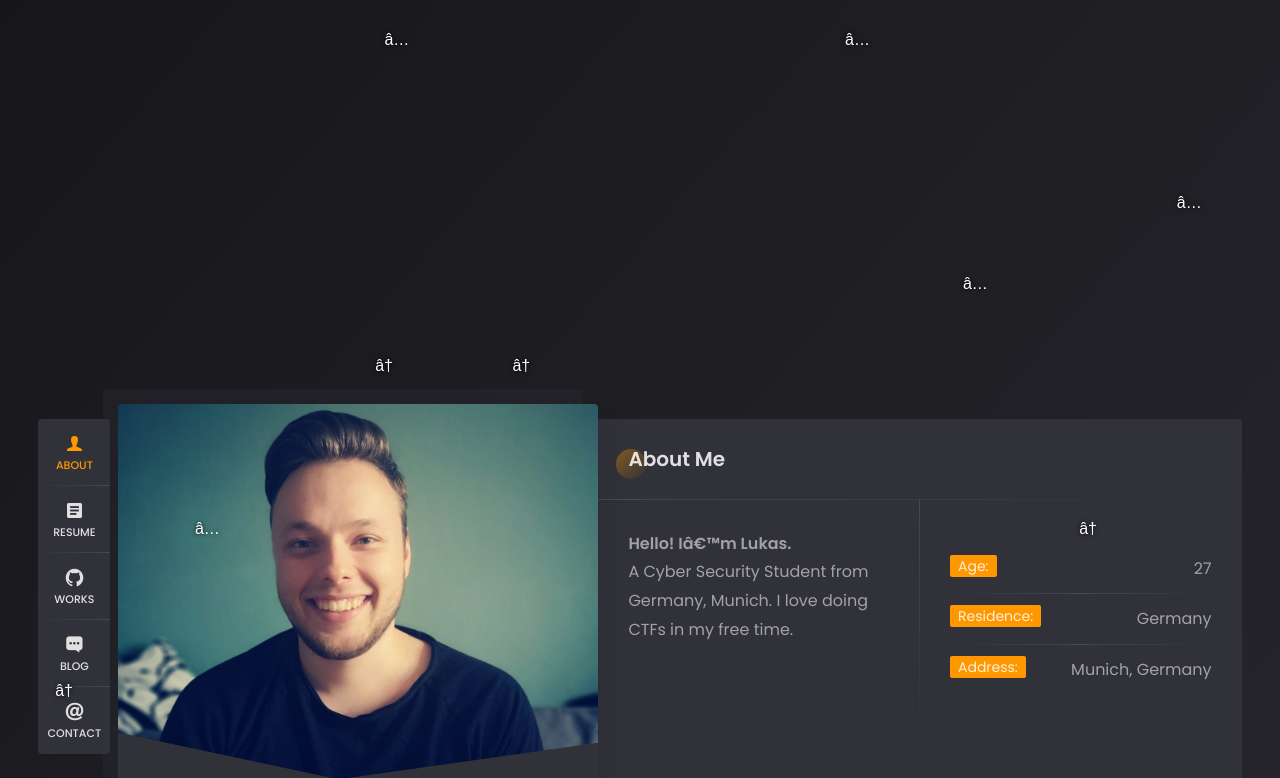
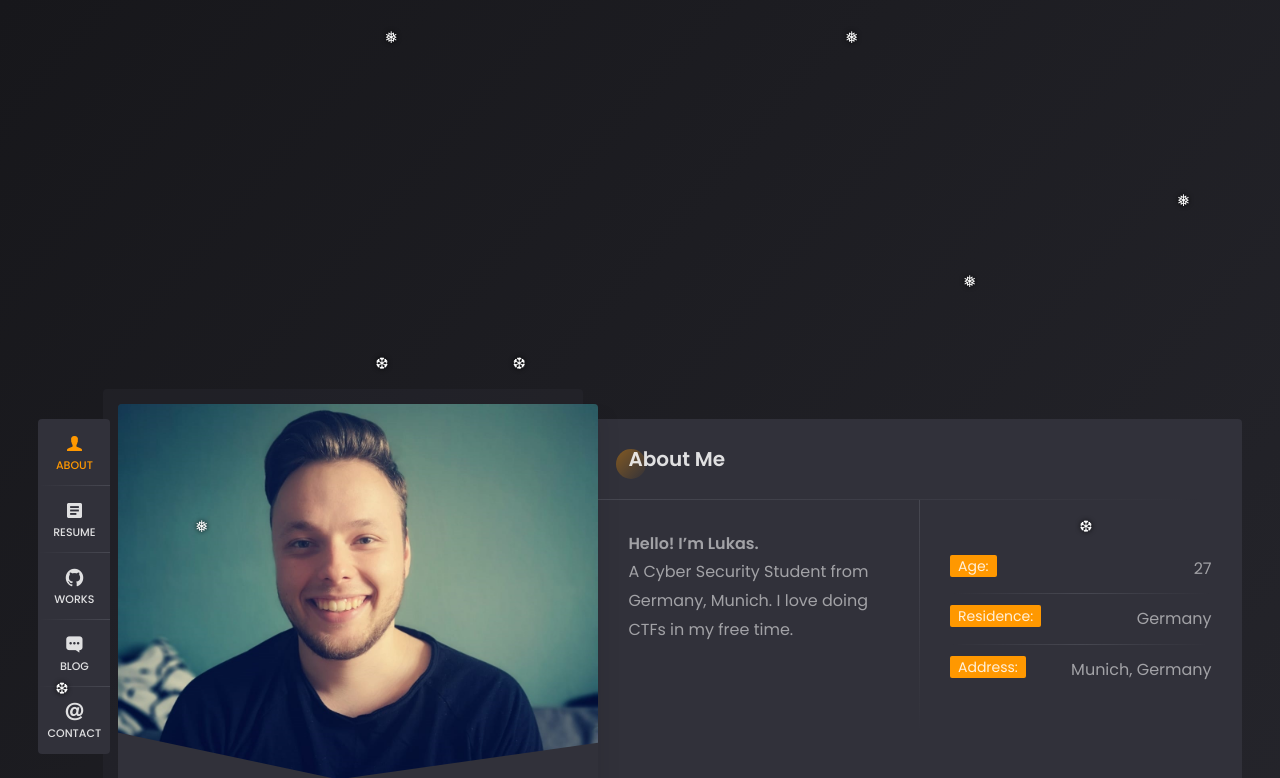
Before and after one commit to LukasMarckmiller/LukasMarckmiller.github.io, a Jekyll site: the page built from index.html, in a window 1280 px wide. Shown: the top 778 px of the page. Built offline with Jekyll 4.4.1, drawn with Linux system fonts in a browser that asks for light colours; nearby versions of some CDN libraries; some web fonts are replaced; the list of posts is cut into pages by our own code.

Commit message:
snoflakes

```diff
--- a/_layouts/default.html
+++ b/_layouts/default.html
@@ -1,7 +1,5 @@
 <!DOCTYPE html>
 <html lang="{{ page.lang | default: site.lang | default: "en" }}">
-
-  {%- include snowflakes.html -%}
 
   {%- include head.html -%}
 
@@ -73,7 +71,7 @@
     </div>
 
     {%- include scripts.html -%}
-
+	{%- include snowflakes.html -%}
   </body>
 
 </html>
```
